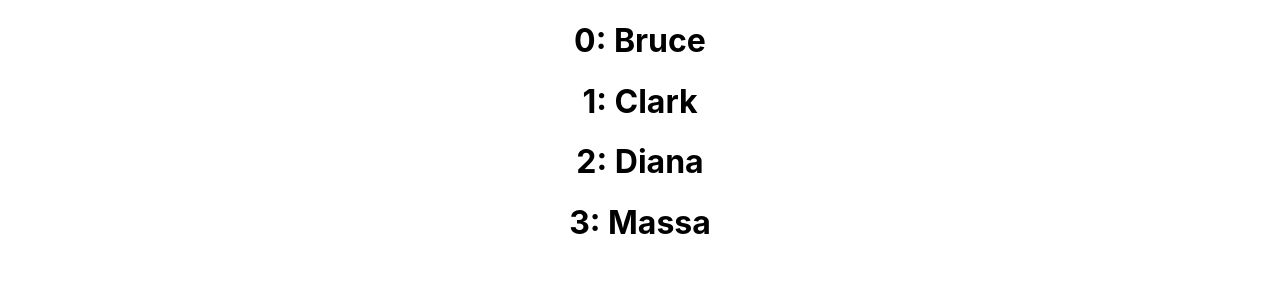
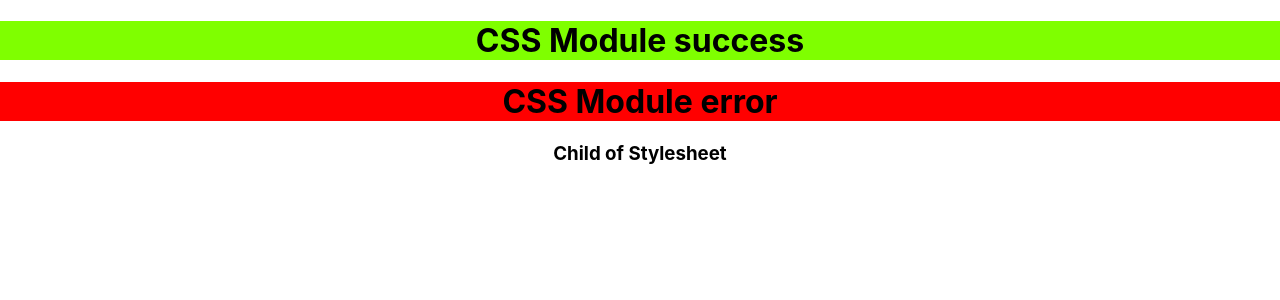
Before and after one commit to dawungayi/learning-react, a React (Create React App) app: page / in a window 1280 px wide. Shown: the top 300 px of the page. Built offline with nearby package versions, Linux system fonts and the light colour scheme.

Commit message:
Adds demo for adding CSS styling to components - Adds the Styling/ folder which contains StyleSheet and Inline components which demo 3 approaches to add styling to React components:     -- CSS stylesheets (StyleSheet.js)     -- Inline styling (Inline.js)     -- CSS modules (moreStyle.module.css)

```diff
--- a/src/App.js
+++ b/src/App.js
@@ -1,20 +1,13 @@
 import './App.css';
-import Counter from './components/Counter';
-import Message from "./components/Message";
-import Greet from './components/Greet';
-import Welcome from "./components/Welcome";
-import FunctionClick from './components/FunctionClick';
-import ClassClick from './components/ClassClick';
-import EventBind from './components/EventBind';
-import Parent from './components/MethodProps/Parent';
-import UserGreeting from './components/ConditionalRendering/UserGreeting';
-import NameList from './components/ListRendering/NameList';
+import Inline from './components/Styling/Inline';
+import StyleSheet from './components/Styling/StyleSheet';
 
 function App() {
   return (
     <div className="App">
 
-    <NameList/>
+      <StyleSheet primary={true}></StyleSheet>
+      {/* <Inline></Inline> */}
 
     </div>
   );
--- /dev/null
+++ b/src/components/Styling/ChildStyleSheet.js
@@ -0,0 +1,11 @@
+import React from 'react'
+
+function StyleSheetChild() {
+    return (
+        <div>
+            <h3 className='success'>Child of Stylesheet</h3>
+        </div>
+    )
+}
+
+export default StyleSheetChild
--- /dev/null
+++ b/src/components/Styling/Inline.js
@@ -0,0 +1,19 @@
+import React from 'react'
+
+// Using Inline styling: we got to use camelCase for CSS properties in the object defining the styles
+
+const heading = {
+    fontSize: "72px",
+    color: "blue",
+
+}
+
+function Inline() {
+    return (
+        <div>
+            <h1 style={heading}>Inline</h1>
+        </div>
+    )
+}
+
+export default Inline
--- /dev/null
+++ b/src/components/Styling/StyleSheet.js
@@ -0,0 +1,31 @@
+import React from 'react'
+// Using CSS stylesheets
+import './myStyles.css'
+
+// using CSS modules
+import styles from './moreStyle.module.css'
+import ChildStyleSheet from './ChildStyleSheet';
+
+function StyleSheet(props) {
+    // class based on props
+    let className = props.primary ? "primary" : "";
+    console.log(className);
+
+    return (
+        <div>
+            {/* Using CSS stylesheets */}
+            {/* <h1 className={className}>Stylesheets</h1> */}
+
+            {/* for multiple classes: template literals */}
+            {/* <h1 className={ `${className} font-xl` } > My StyleSheet </h1> */}
+
+            {/* using CSS modules */}
+            {/* good thing about CSS modules is that their scope is local ==> cannot be used in children components ==> avoids CSS conflict  */}
+            <h1 className={styles.success}>CSS Module success</h1>
+            <h1 className={styles.error}>CSS Module error</h1>
+            <ChildStyleSheet/>
+        </div>
+    )
+}
+
+export default StyleSheet
--- /dev/null
+++ b/src/components/Styling/moreStyle.module.css
@@ -0,0 +1,7 @@
+.success {
+    background-color: chartreuse;
+}
+
+.error {
+    background-color: red;
+}
--- /dev/null
+++ b/src/components/Styling/myStyles.css
@@ -0,0 +1,7 @@
+.primary {
+    color: orange;
+}
+
+.font-xl {
+    font-size: 50px;
+}
```
Also changed, not shown: 1 other file (tests, documents, lock files or other folders).
